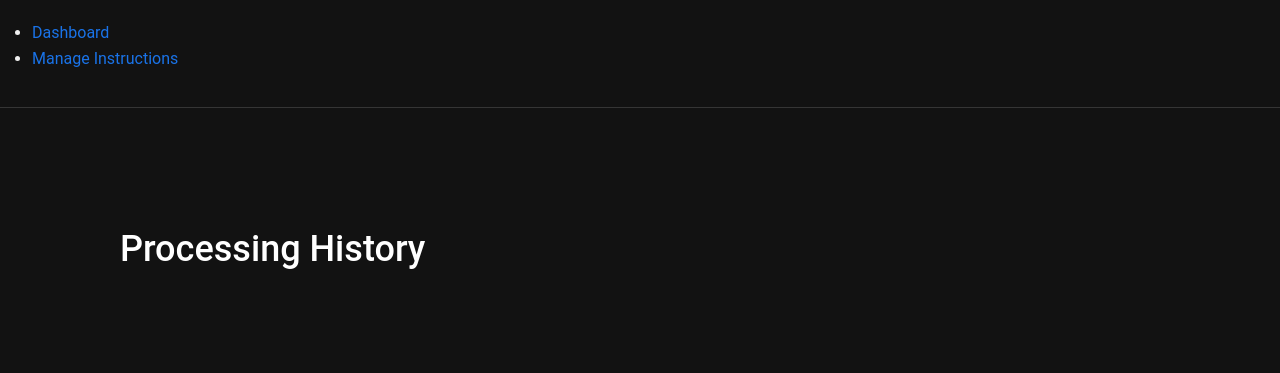
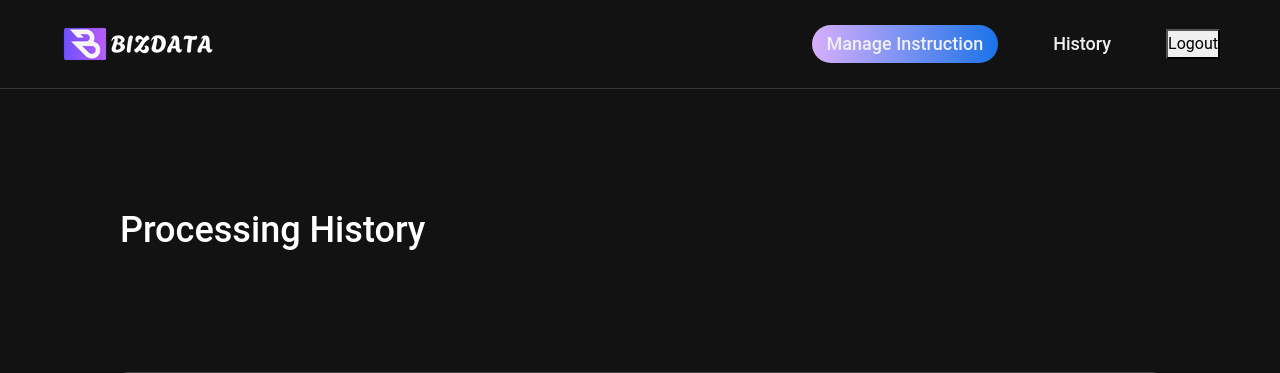
Before and after one commit to safal-dev/ai-data-cleaner, a Django app: page /history/ in a window 1280 px wide. Shown: the top 373 px of the page. Run offline with Django 5.2, Linux system fonts and the light colour scheme; the visitor is signed in with stand-in values (Sample User, id 1); data that the repository does not hold is empty; some libraries are stand-ins or nearby versions.

Commit message:
changes on history

```diff
--- a/templates/leads/history.html
+++ b/templates/leads/history.html
@@ -8,13 +8,33 @@
 {% endblock %}
 
 {% block content %}
-<header class="main-header">
-    <!-- ... Your standard header code ... -->
-    <ul class="nav-links">
-        <li><a href="{% url 'dashboard' %}">Dashboard</a></li>
-        <li><a href="{% url 'manage_instructions' %}">Manage Instructions</a></li>
-    </ul>
-</header>
+ <header class="main-header">
+        <div class="container">
+        <a href="{% url 'index' %}" class="logo">
+             <img src="{% static 'images/bizdata.shaara.app-logo.png' %}" alt="Lead Cleaner Logo">
+        </a>
+
+            <nav class="main-nav">
+                <button class="hamburger-menu" aria-label="Toggle navigation">
+                    <span class="bar"></span>
+                    <span class="bar"></span>
+                    <span class="bar"></span>
+                </button>
+                <ul class="nav-links">
+
+                    <li><a href="{% url 'manage_instructions' %}" class="btn-gradient">Manage Instruction</a></li>
+                    <li><a href="{% url 'history' %}">History</a></li>
+                    <!-- ... inside your nav-links ... -->
+                    <li>
+    <form action="{% url 'logout' %}" method="post" style="display: inline;">
+        {% csrf_token %}
+        <button type="submit" class="nav-link-item logout-button">Logout</button>
+    </form>
+</li>
+                </ul>
+            </nav>
+        </div>
+    </header>
 
 <div class="manage-instructions-wrapper">
     <div class="page-header">
```
